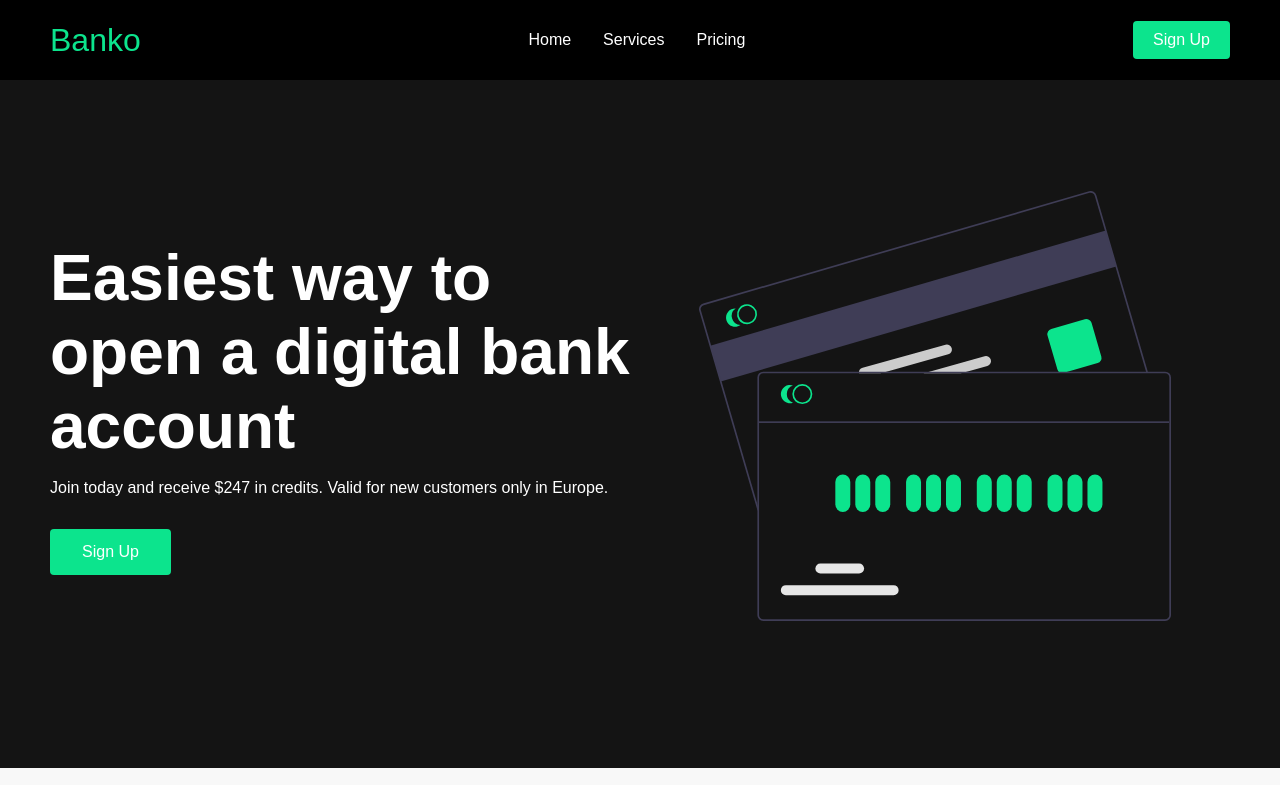
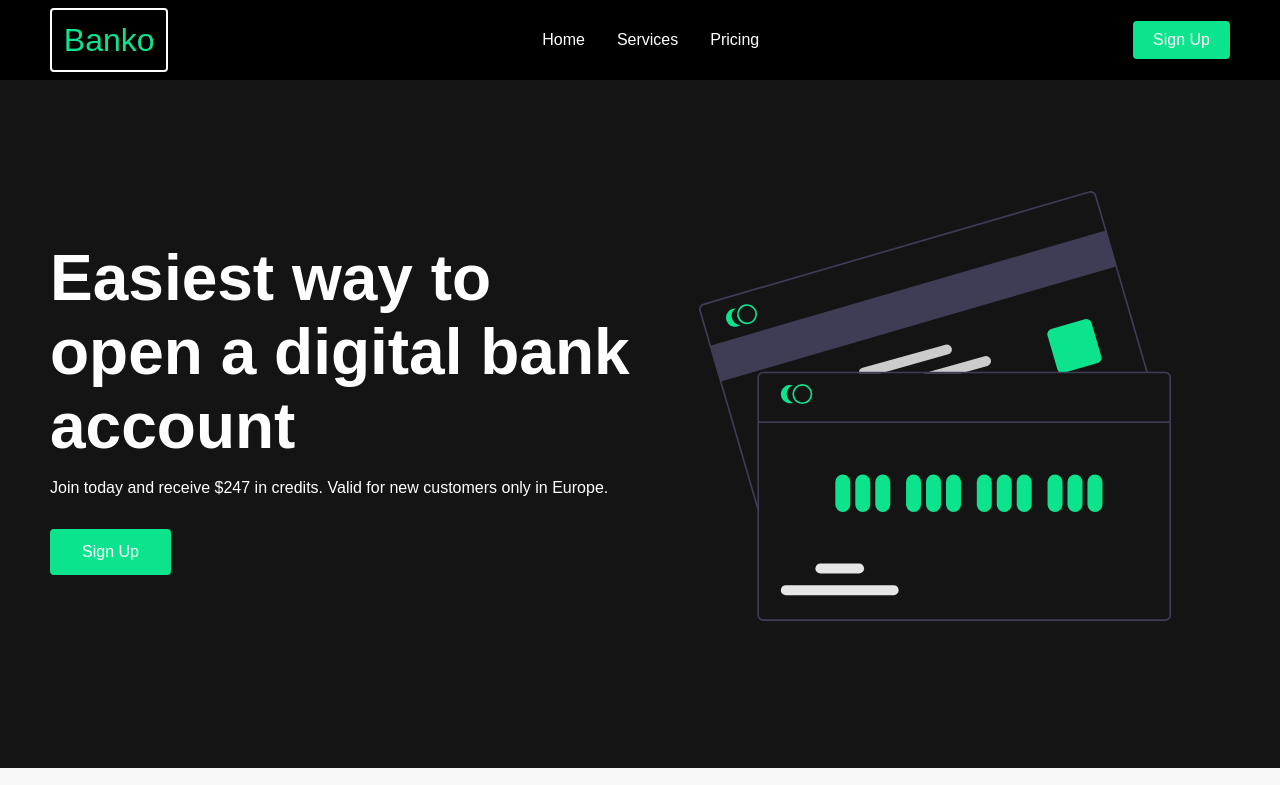
Before and after one commit to PierreBreny/Bank, a plain HTML site: page index.html in a window 1280 px wide. Shown: the top 785 px of the page. Drawn offline with Linux system fonts and the light colour scheme.

Commit message:
Added Border to Logo

```diff
--- a/style.css
+++ b/style.css
@@ -24,6 +24,9 @@
     cursor: pointer;
     text-decoration: none;
     font-size: 2rem;
+    padding: 1%;
+    border: solid 2px white;
+    border-radius: 4px;
 }
 
 .navbar-menu {
```
